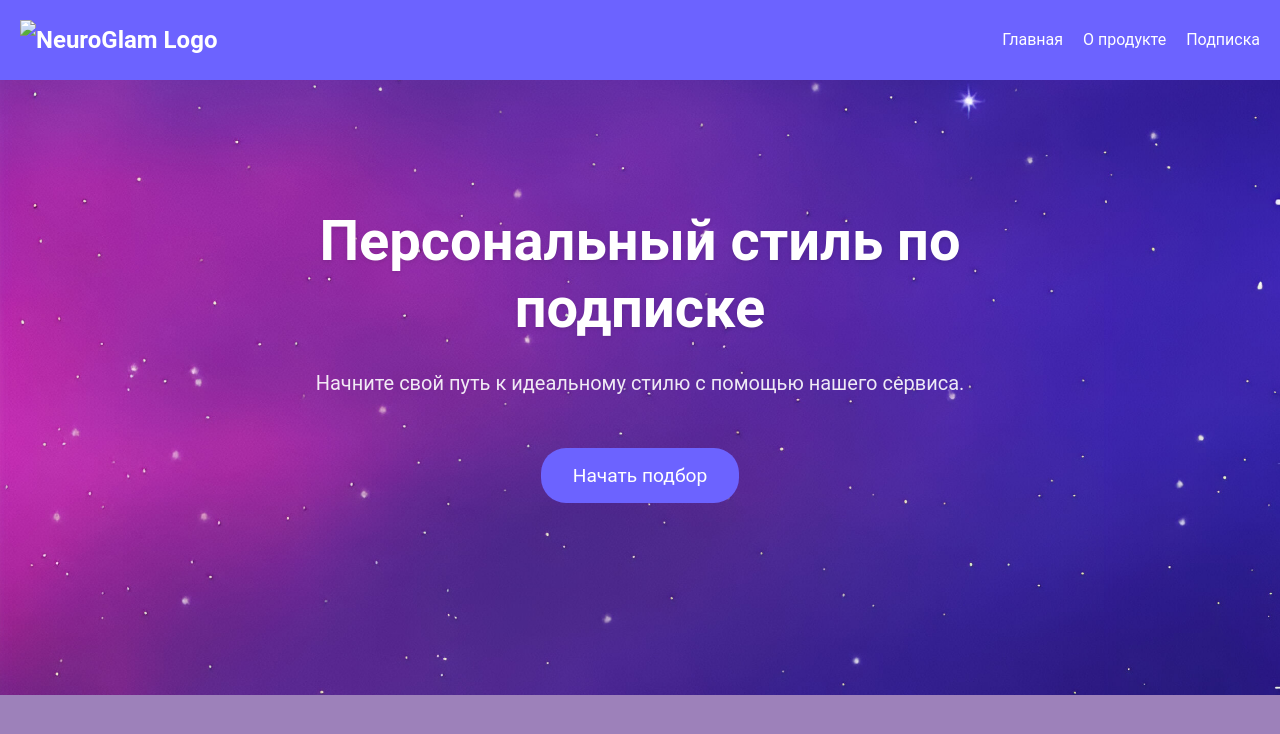
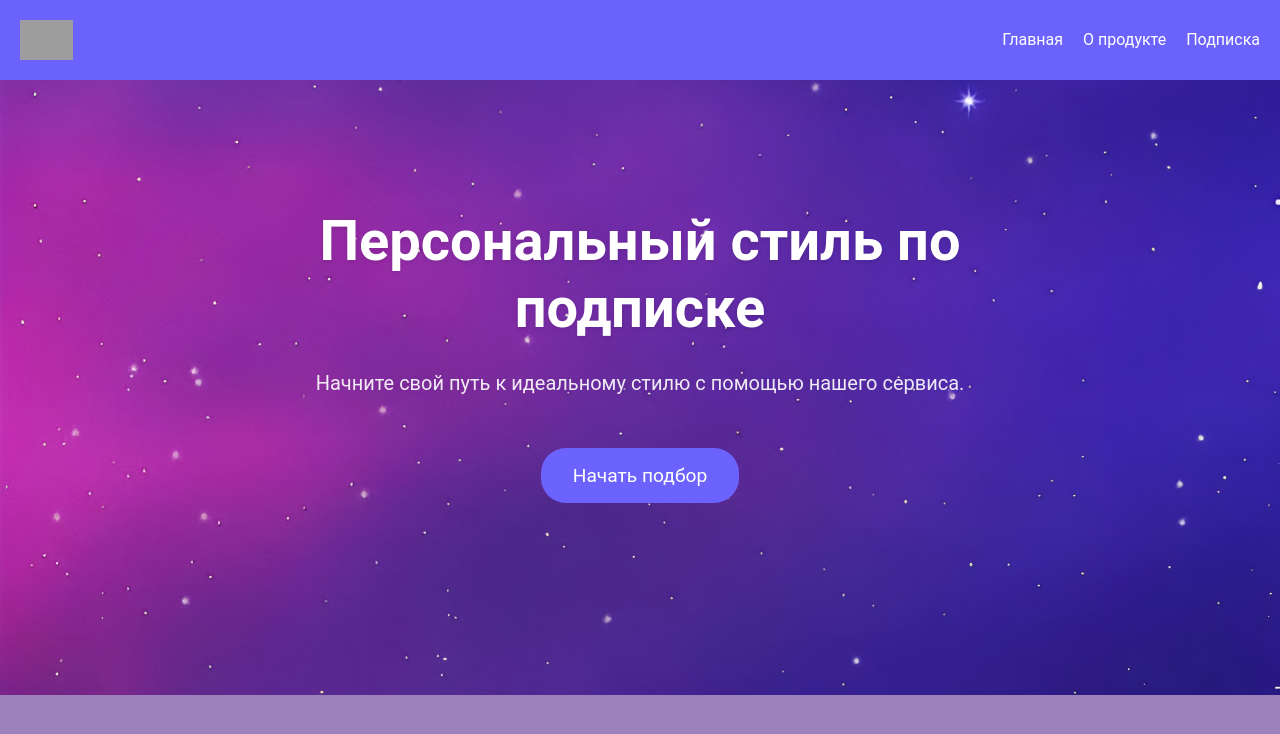
Before and after one commit to nikoleta284/NeuroGlam, a plain HTML site: page index.html in a window 1280 px wide. Drawn offline with nearby package versions, Linux system fonts and the light colour scheme; the site is published under a folder, as on GitHub Pages, so addresses that start at the root find nothing.

Commit message:
Add files via upload

```diff
--- a/index.html
+++ b/index.html
@@ -509,7 +509,7 @@
 </head>
 <body>
     <div class="navbar">
-        <img src="/logo.png" alt="NeuroGlam Logo" class="logo" style="height: 40px;">
+        <img src="images/logo.png" alt="NeuroGlam Logo" class="logo" style="height: 40px;">
         <button class="menu-toggle"><i class="fas fa-bars"></i></button>
         <div class="nav-links">
             <a href="#hero" class="nav-link">Главная</a>
```
